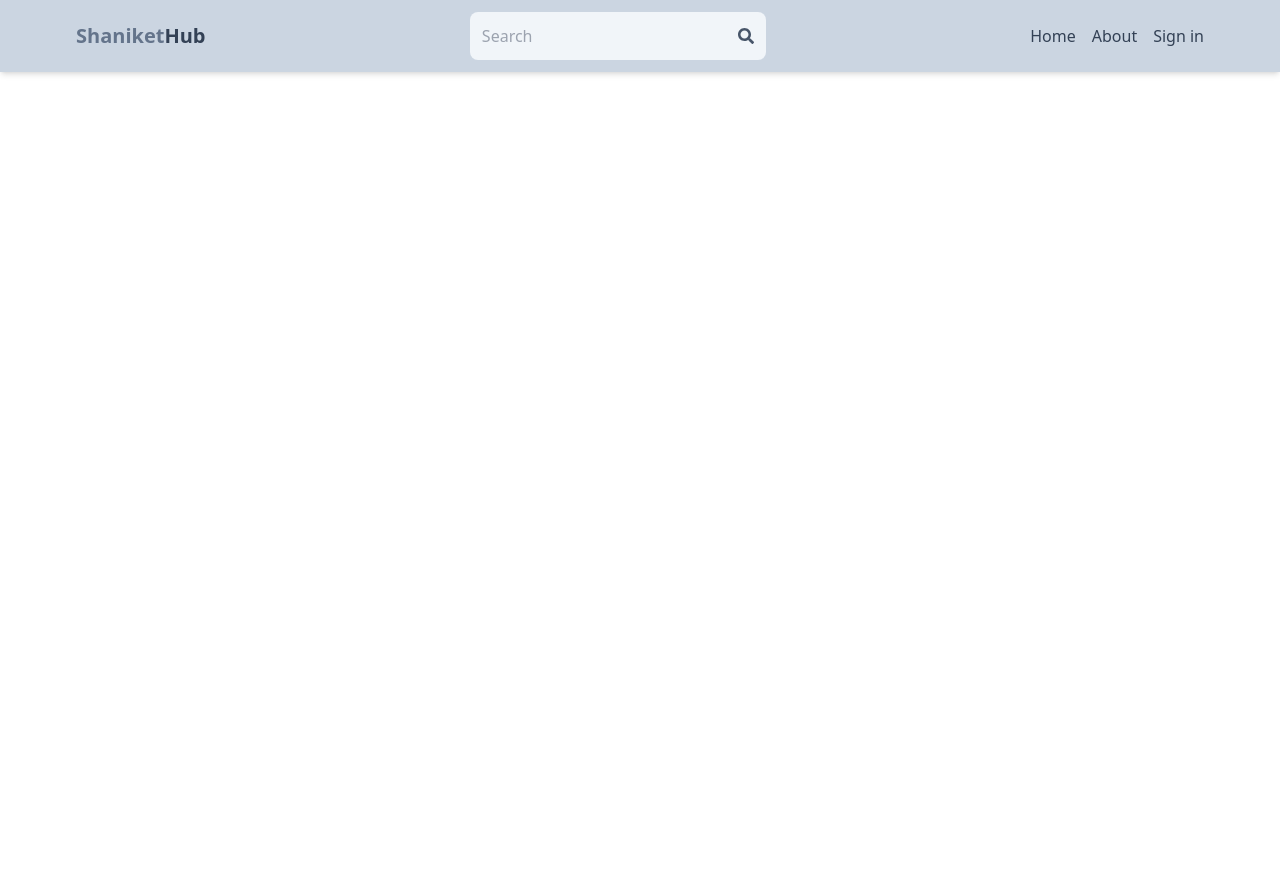
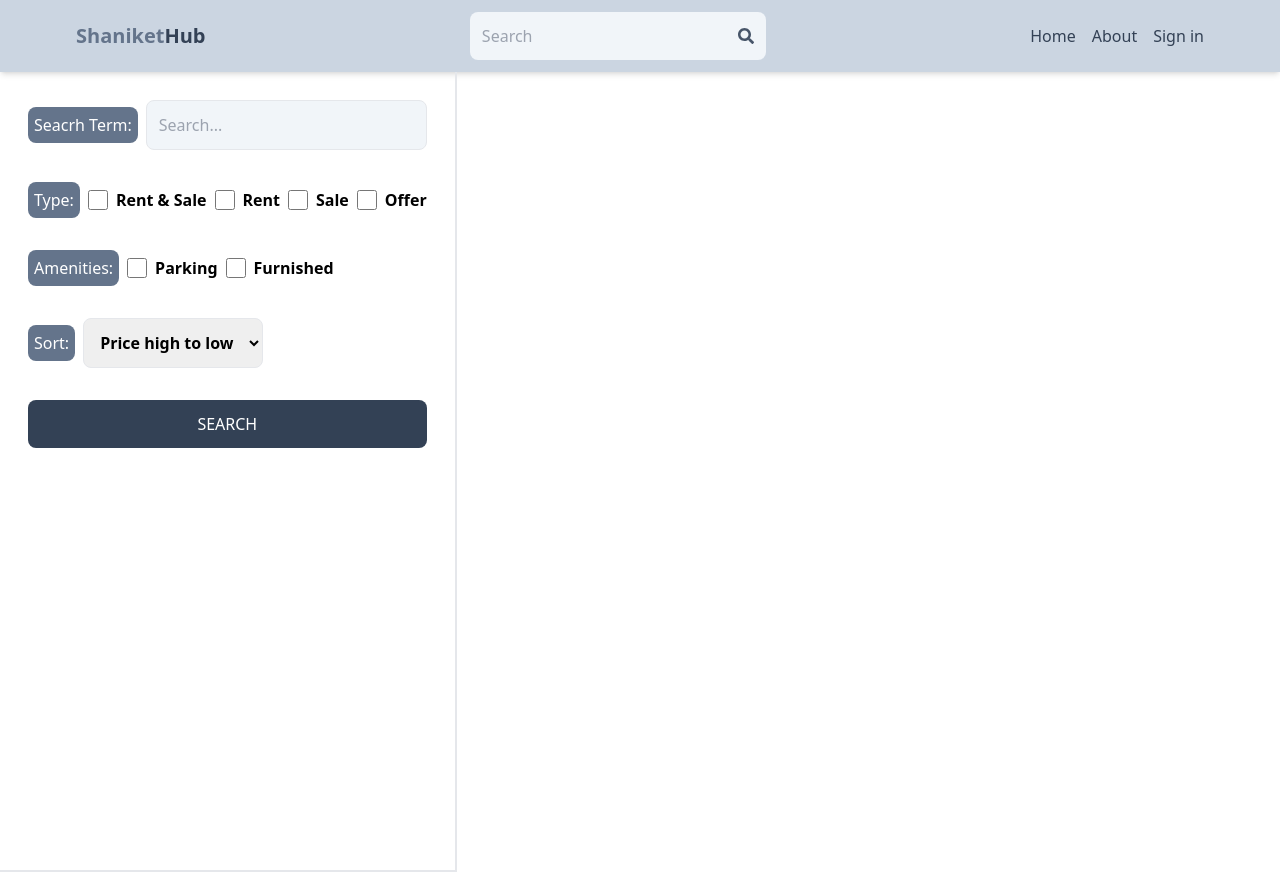
Before and after one commit to Saniketbaisoya/MERN-LOCAL-BUSINESS-HUB, a React (Vite) app in the folder Local-Buisness-Hub/: page /search in a window 1280 px wide. Before the commit the page ends 800 px from the top, so only its background shows below. Built offline with nearby package versions, Linux system fonts and the light colour scheme; no server answers.

Commit message:
Creating searchTerm ui in seacrh page

```diff
--- a/Local-Buisness-Hub/src/App.jsx
+++ b/Local-Buisness-Hub/src/App.jsx
@@ -10,6 +10,7 @@
 import Create_Listing from './pages/Create_Listing'
 import UpdateList from './pages/UpdateList'
 import Listings from './pages/Listings'
+import Search from './pages/Search'
 export default function App() {
   return (
     <BrowserRouter>
@@ -17,18 +18,20 @@
       <Routes>
         <Route path='/' element={<Home />} />
         <Route path='/signIn' element={<SignIn />}/>
-        <Route path='signUp' element={<SignUp />}/>
+        <Route path='/signUp' element={<SignUp />}/>
+        <Route path='/search' element={<Search />}/>
         {/*
         * Now PrivateRoute mai hmne do route define kiye hue hai i.e -> Profile and createList
         * mtlb yeah dono route Private route ke childrean hogye
         */}
         <Route  path='/listing/:listingId' element={<Listings />}/>
         <Route  element={<PrivateRoute />}>
-        <Route path='profile' element={<Profile />}/>
+        <Route path='/profile' element={<Profile />}/>
+
         <Route path='/createlist' element={<Create_Listing />}/>
         <Route path='/update-list/:listingId' element={<UpdateList />}/>
         </Route>
-        <Route path='about' element={<About />}/>
+        <Route path='/about' element={<About />}/>
       </Routes>
     </BrowserRouter>
   )
--- /dev/null
+++ b/Local-Buisness-Hub/src/pages/Search.jsx
@@ -0,0 +1,104 @@
+import React from 'react'
+
+export default function Search() {
+  return (
+    <div className='flex flex-col md:flex-row'>
+      {/* Now abb yha seacrhterm or listings results ayege.... */}
+      {/*  This div for the form of searchTerm*/}
+      <div className='p-7  border-b-2 md:border-r-2 md:min-h-screen'>
+        <form className=' flex flex-col gap-8'>
+            {/* Now isme bhi multiple divs hoge for Search Term, for type, for amenities, for sort and for seacrh button */}
+            <div className=' flex items-center gap-2'>
+                <label className=' whitespace-nowrap rounded-lg p-1.5 text-white bg-slate-500'>Seacrh Term:</label>
+                <input
+                    type='text'
+                    id='searchTerm'
+                    placeholder='Search...'
+                    className=' border rounded-lg p-3 w-full bg-slate-100'
+                />
+            </div>
+
+            {/*  */}
+            <div className=' flex gap-2 flex-wrap items-center'>
+                <label className=' rounded-lg p-1.5 text-white bg-slate-500'>Type:</label>
+                <div className=' flex gap-2'>
+                    <input
+                        type='checkbox'
+                        id='all'
+                        className='w-5'
+                    />
+                    <span className=' font-semibold'>Rent & Sale</span>
+                </div>
+                <div className=' flex gap-2'>
+                    <input
+                        type='checkbox'
+                        id='rent'
+                        className='w-5'
+                    />
+                    <span className=' font-semibold'>Rent</span>
+                </div>
+                <div className=' flex gap-2'>
+                    <input
+                        type='checkbox'
+                        id='sale'
+                        className='w-5'
+                    />
+                    <span className=' font-semibold'>Sale</span>
+                </div>
+                <div className=' flex gap-2'>
+                    <input
+                        type='checkbox'
+                        id='offer'
+                        className='w-5'
+                    />
+                    <span className=' font-semibold'>Offer</span>
+                </div>
+            </div>
+
+            {/*  */}
+            <div className=' flex gap-2 flex-wrap items-center'>
+                <label className=' rounded-lg p-1.5 text-white bg-slate-500'>Amenities:</label>
+                <div className=' flex gap-2'>
+                    <input
+                        type='checkbox'
+                        id='parking'
+                        className='w-5'
+                    />
+                    <span className=' font-semibold'>Parking</span>
+                </div>
+                <div className=' flex gap-2'>
+                    <input
+                        type='checkbox'
+                        id='furnished'
+                        className='w-5'
+                    />
+                    <span className=' font-semibold'>Furnished</span>
+                </div>
+            </div>
+
+            {/*  */}
+            <div className=' flex items-center gap-2'>
+                <label className=' rounded-lg p-1.5 text-white bg-slate-500'>Sort:</label>
+                <select
+                    className=' border rounded-lg p-3 font-semibold'
+                    id='sort_order'
+                >
+                    <option>Price high to low</option>
+                    <option>Price low to high</option>
+                    <option>Latest</option>
+                    <option>Oldest</option>
+                </select>
+            </div>
+            {/*  */}
+            <button
+                className='bg-slate-700 text-white p-3 rounded-lg uppercase hover:opacity-95'
+            >
+                Search
+            </button>
+        </form>
+      </div>
+      {/* This div for the listings results */}
+      <div></div>
+    </div>
+  )
+}
```
